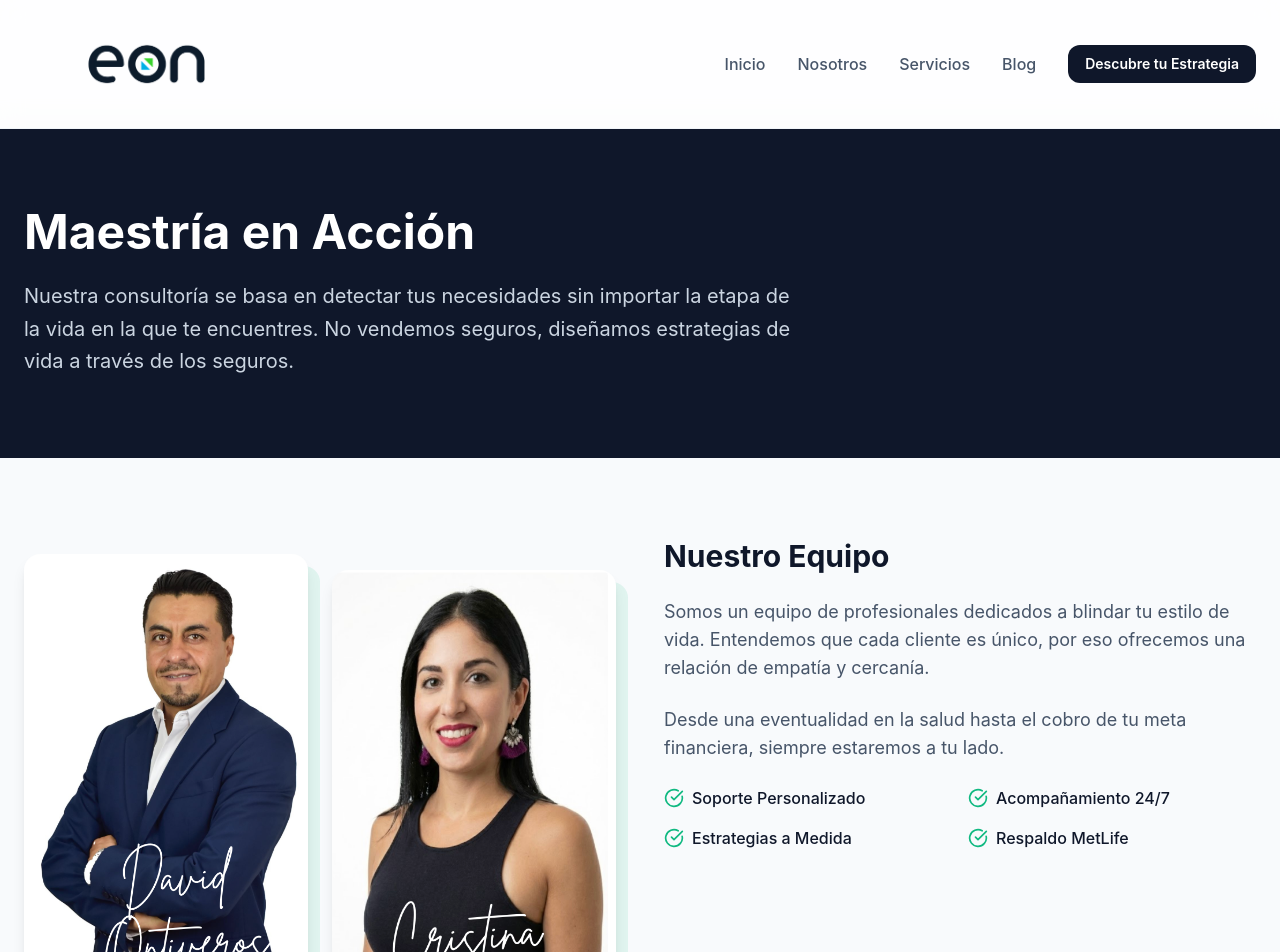
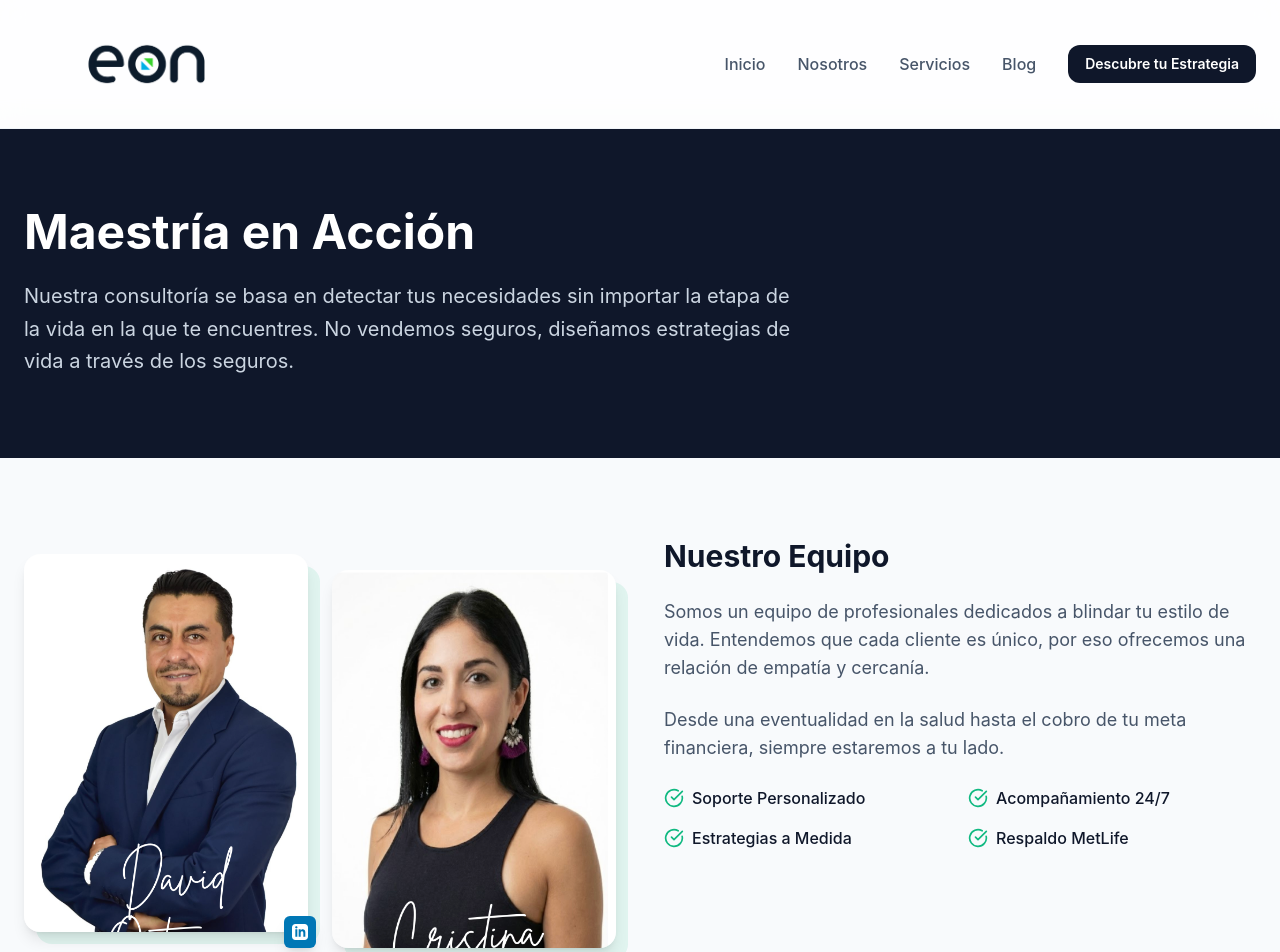
Before and after one commit to adalloya/eon-consultoria, a React (Vite) app: page /nosotros in a window 1280 px wide. Shown: the top 952 px of the page. Built offline with nearby package versions, Linux system fonts and the light colour scheme.

Commit message:
style: align team photo heights

```diff
--- a/src/pages/About.jsx
+++ b/src/pages/About.jsx
@@ -38,7 +38,7 @@ export const About = () => {
                             <img
                                 src="/team-david.png"
                                 alt="David Ontiveros"
-                                className="relative rounded-2xl shadow-lg w-full h-auto"
+                                className="relative rounded-2xl shadow-lg w-full aspect-[3/4] object-cover object-top"
                             />
                             <div className="absolute -bottom-4 -right-2 flex justify-end w-full">
                                 <a
@@ -59,7 +59,7 @@ export const About = () => {
                             <img
                                 src="/team-cristina.png"
                                 alt="Cristina Rojo"
-                                className="relative rounded-2xl shadow-lg w-full h-auto"
+                                className="relative rounded-2xl shadow-lg w-full aspect-[3/4] object-cover object-top"
                             />
                         </div>
                     </motion.div>
```
